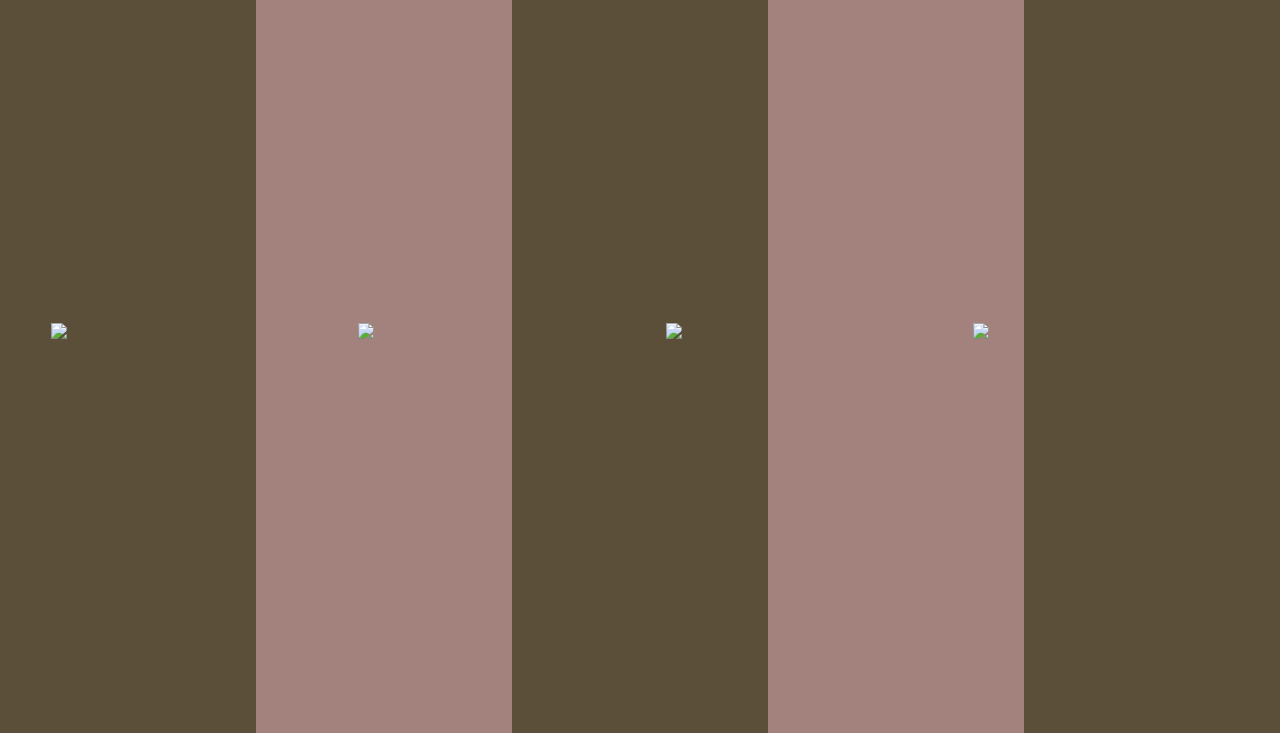
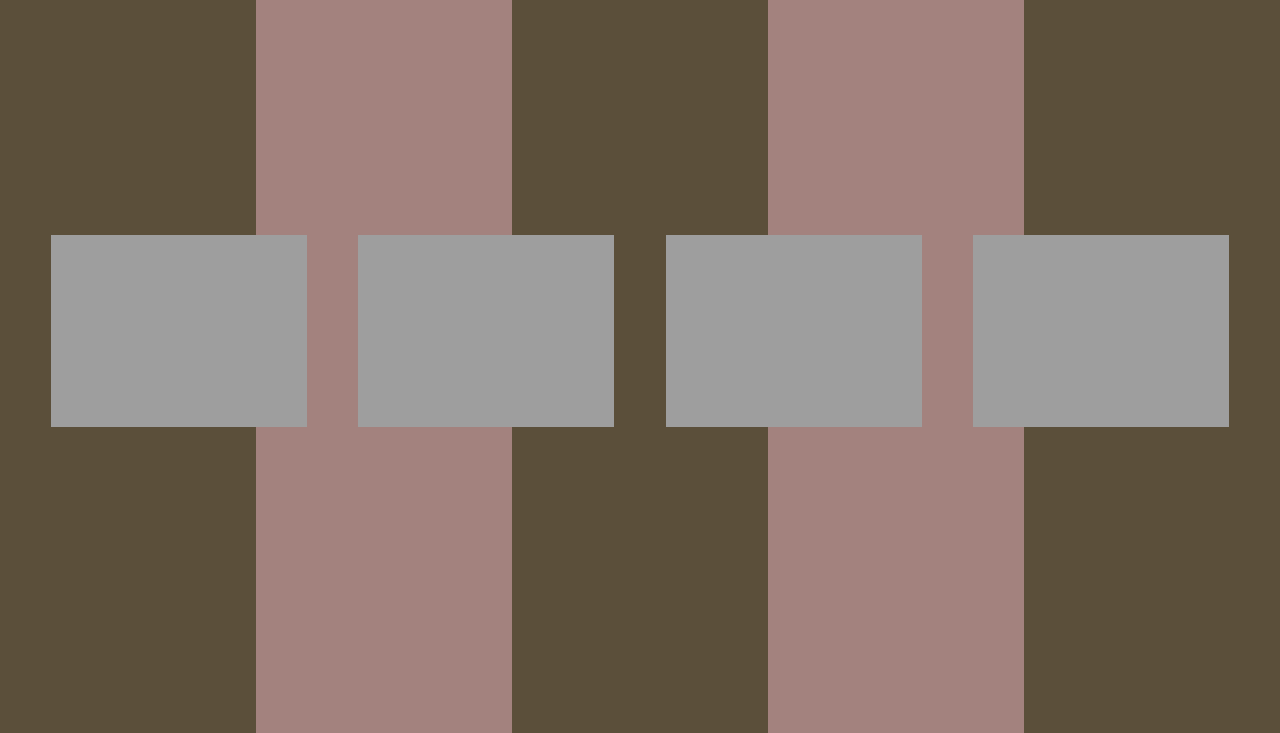
Before and after one commit to louisleger-code/louisedmeedejacno, a website: page work.html in a window 1280 px wide. Shown: the part 67-800 px from the top of the page. Drawn offline with Linux system fonts and the light colour scheme; the site is published under a folder, as on GitHub Pages, so addresses that start at the root find nothing.

Commit message:
fixed assets url

```diff
--- a/style.css
+++ b/style.css
@@ -1,7 +1,7 @@
 
 @font-face {
 	font-family: sl;
-	src: url(/assets/fonts/mytupi\ Bold.ttf);
+	src: url(assets/fonts/mytupi\ Bold.ttf);
 }
 
 /* Reset et styles de base */
--- a/work.html
+++ b/work.html
@@ -33,10 +33,10 @@
     </header>
 
     <div class="section-nav-container">
-        <div><a href=""><img src="/assets/images/Design.JPG"/></a></div>
-        <div><a href=""><img src="/assets/images/Hospitality.JPG"/></a></div>
-        <div><a href=""><img src="/assets/images/Lifestyle.JPG"/></a></div>
-        <div><a href=""><img src="/assets/images/Mode.jpg"/></a></div>
+        <div><a href=""><img src="assets/images/Design.JPG"/></a></div>
+        <div><a href=""><img src="assets/images/Hospitality.JPG"/></a></div>
+        <div><a href=""><img src="assets/images/Lifestyle.JPG"/></a></div>
+        <div><a href=""><img src="assets/images/Mode.jpg"/></a></div>
     </div>
 
     <script type="text/javascript" src="script.js"></script>
```
